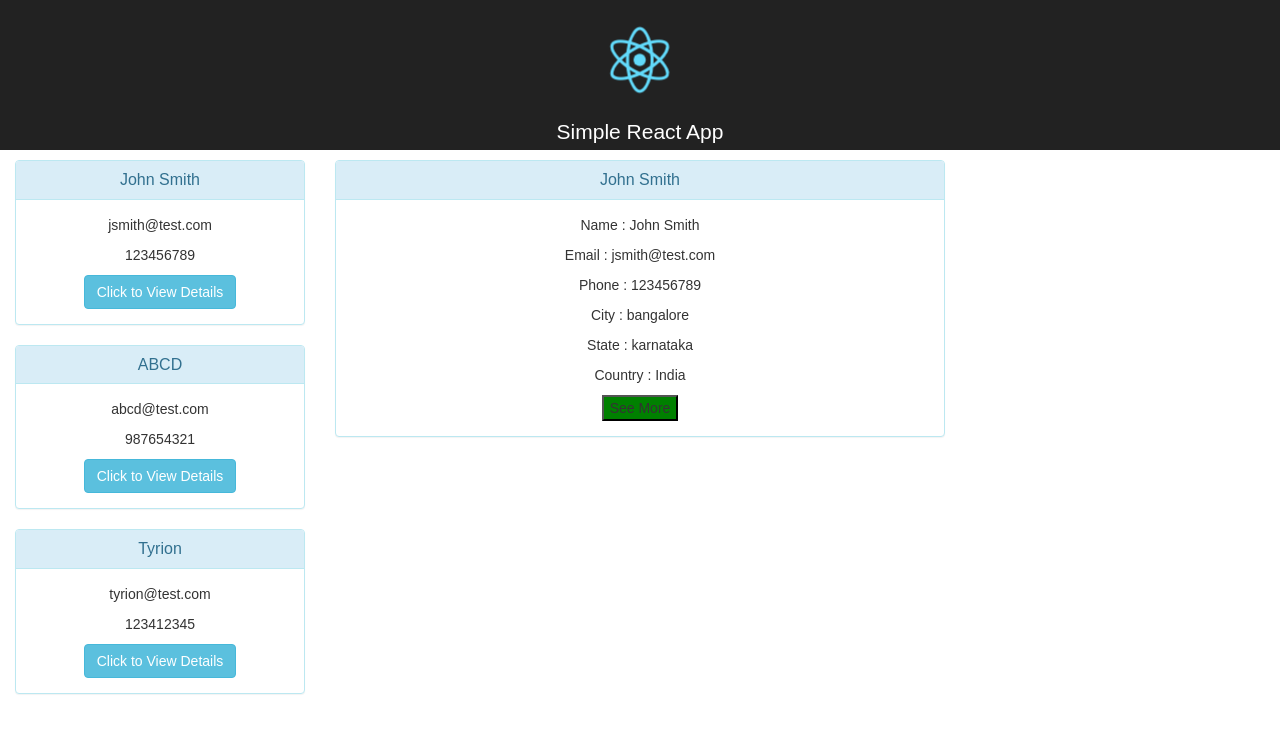
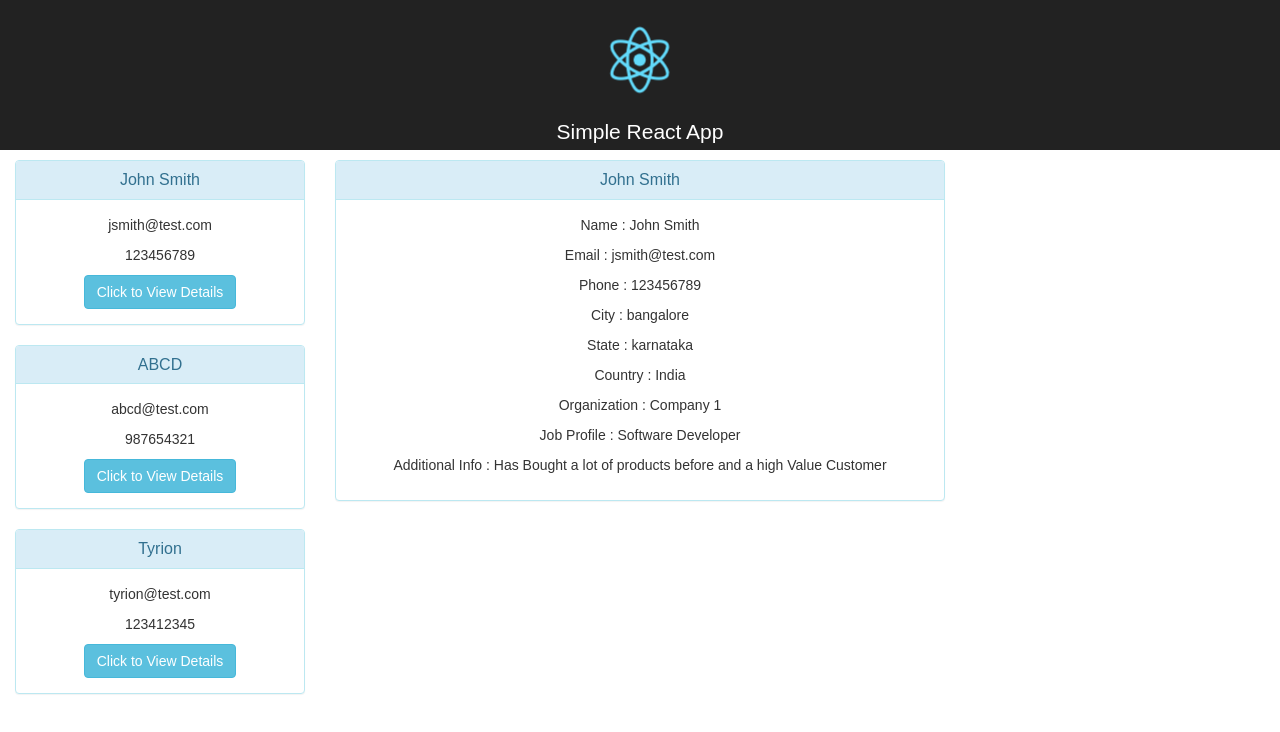
Before and after one commit to kushalaicoderpoc/my-react-app, a React (Create React App) app in the folder simple-reactjs-app-master/: page /customerlist in a window 1280 px wide. Shown: the top 732 px of the page. Built offline with nearby package versions, Linux system fonts and the light colour scheme.

Commit message:
Update CustomerDetails.js

```diff
--- a/simple-reactjs-app-master/src/CustomerDetails.js
+++ b/simple-reactjs-app-master/src/CustomerDetails.js
@@ -1,45 +1,40 @@
-import React, { Component } from 'react';
-import Panel from 'react-bootstrap/lib/Panel';
-import axios from 'axios';
+import React, {Component} from 'react';
+import Panel from 'react-bootstrap/lib/Panel'
+import axios from 'axios'
 
-// This Component is a child Component of Customers Component
+//This Component is a child Component of Customers Component
 export default class CustomerDetails extends Component {
 
   constructor(props) {
     super(props);
-    this.state = { showAdditionalInfo: false };
+    this.state = {}
   }
 
-  // Function which is called when the component loads for the first time
+  //Function which is called when the component loads for the first time
   componentDidMount() {
-    this.getCustomerDetails(this.props.val);
-    document.title = 'AI Coder - React App Demo'; // Update page title
+    this.getCustomerDetails(this.props.val)
   }
 
-  // Function which is called whenever the component is updated
+  //Function which is called whenver the component is updated
   componentDidUpdate(prevProps) {
-    // get Customer Details only if props has changed
+
+    //get Customer Details only if props has changed
     if (this.props.val !== prevProps.val) {
-      this.getCustomerDetails(this.props.val);
+      this.getCustomerDetails(this.props.val)
     }
   }
 
-  // Function to Load the customer details data from json.
+  //Function to Load the customerdetails data from json.
   getCustomerDetails(id) {
     axios.get('assets/samplejson/customer' + id + '.json').then(response => {
-      this.setState({ customerDetails: response });
-    });
-  };
-
-  toggleAdditionalInfo = () => {
-    this.setState(prevState => ({ showAdditionalInfo: !prevState.showAdditionalInfo }));
+      this.setState({customerDetails: response})
+    })
   };
 
   render() {
     if (!this.state.customerDetails)
-      return <p>Loading Data</p>;
-
-    return <div className="customerdetails">
+      return (<p>Loading Data</p>)
+    return (<div className="customerdetails">
       <Panel bsStyle="info" className="centeralign">
         <Panel.Heading>
           <Panel.Title componentClass="h3">{this.state.customerDetails.data.name}</Panel.Title>
@@ -51,20 +46,11 @@ export default class CustomerDetails extends Component {
           <p>City : {this.state.customerDetails.data.city}</p>
           <p>State : {this.state.customerDetails.data.state}</p>
           <p>Country : {this.state.customerDetails.data.country}</p>
-          <React.Fragment>
-            <button style={{ backgroundColor: 'green' }} onClick={this.toggleAdditionalInfo}>
-              {this.state.showAdditionalInfo ? 'See Less' : 'See More'}
-            </button>
-            {this.state.showAdditionalInfo && (
-              <React.Fragment>
-                <p>Organization : {this.state.customerDetails.data.organization}</p>
-                <p>Job Profile : {this.state.customerDetails.data.jobProfile}</p>
-                <p>Additional Info : {this.state.customerDetails.data.additionalInfo}</p>
-              </React.Fragment>
-            )}
-          </React.Fragment>
+          <p>Organization : {this.state.customerDetails.data.organization}</p>
+          <p>Job Profile : {this.state.customerDetails.data.jobProfile}</p>
+          <p>Additional Info : {this.state.customerDetails.data.additionalInfo}</p>
         </Panel.Body>
       </Panel>
-    </div>;
+    </div>)
   }
 }
```
